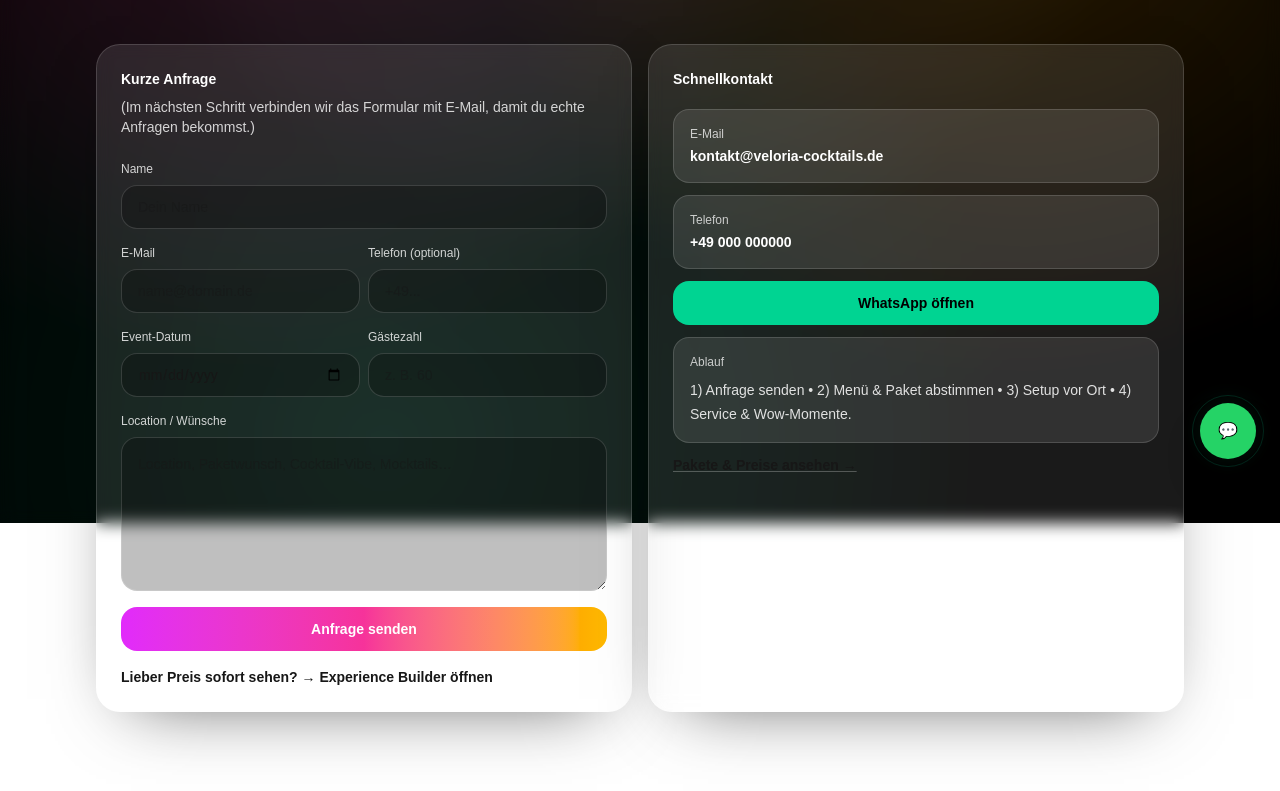
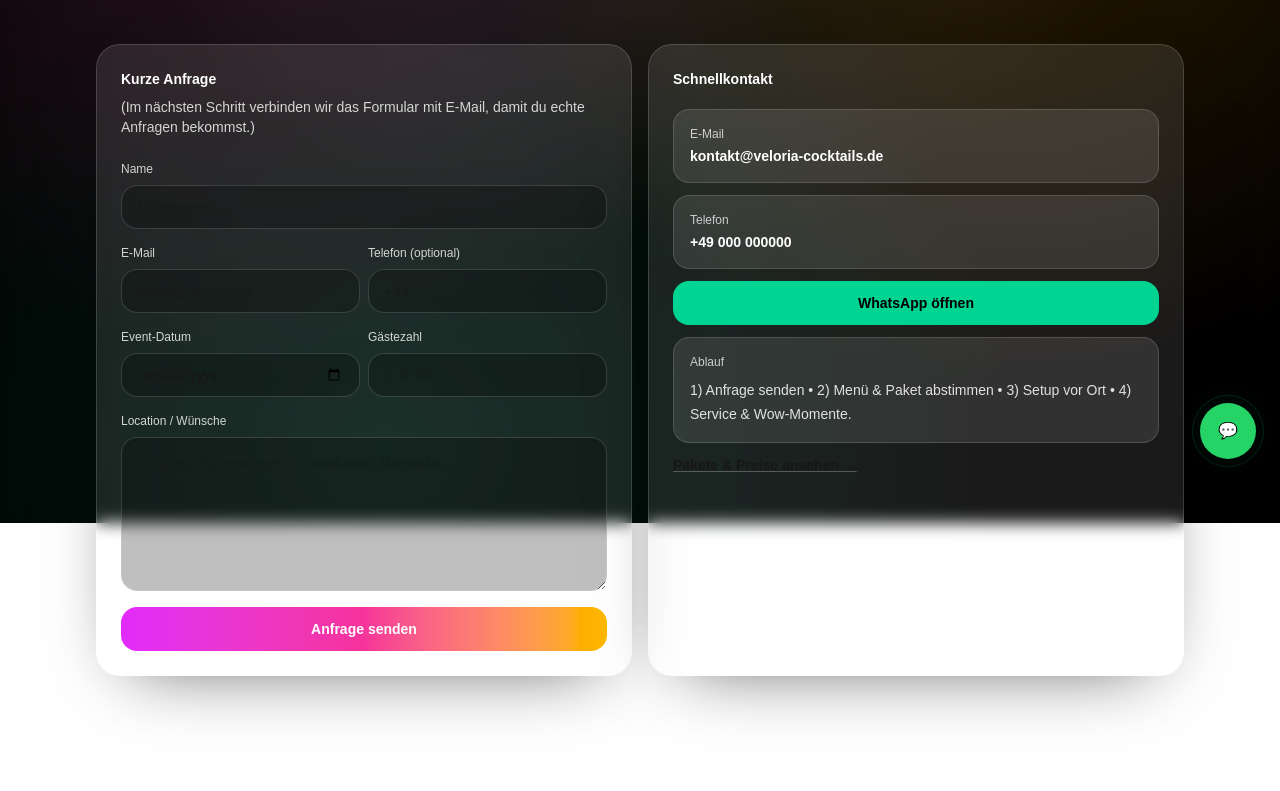
Before and after one commit to banarudaniel71-maker/veloria-premium, a Next.js app: page /kontakt in a window 1280 px wide. Shown: the part 277-1068 px from the top of the page. Built offline with nearby package versions, Linux system fonts and the light colour scheme.

Commit message:
fix build: wrap useSearchParams in Suspense on kontakt

```diff
--- a/app/kontakt/page.tsx
+++ b/app/kontakt/page.tsx
@@ -1,13 +1,13 @@
-// file: app/kontakt/page.tsx
 "use client";
 
 import Link from "next/link";
 import { motion } from "framer-motion";
+import { Suspense, useMemo, useState } from "react";
 import { useSearchParams } from "next/navigation";
 
 const brand = {
-  phone: "+49 000 000000",
-  email: "kontakt@veloria-cocktails.de",
+  phone: "+49 000 000000", // schimbăm după
+  email: "kontakt@veloria-cocktails.de", // schimbăm după
   whatsapp:
     "https://wa.me/490000000000?text=Hallo%20Veloria%20Cocktails!%20Ich%20m%C3%B6chte%20ein%20Angebot%20anfragen.",
 };
@@ -24,33 +24,35 @@ function Card({ children }: { children: React.ReactNode }) {
   );
 }
 
-export default function KontaktPage() {
-  const searchParams = useSearchParams();
+/** ✅ Componenta care folosește useSearchParams trebuie să stea în Suspense */
+function KontaktInner() {
+  const sp = useSearchParams();
 
-  const guests = searchParams.get("guests");
-  const hours = searchParams.get("hours");
-  const distanceKm = searchParams.get("distanceKm");
-  const dateType = searchParams.get("dateType");
-  const addons = searchParams.get("addons");
-  const recommended = searchParams.get("recommended");
-  const price = searchParams.get("price");
+  // Query din /experience-builder (prefill)
+  const guests = sp.get("guests") || "";
+  const hours = sp.get("hours") || "";
+  const distanceKm = sp.get("distanceKm") || "";
+  const dateType = sp.get("dateType") || "";
+  const addons = sp.get("addons") || "";
+  const recommended = sp.get("recommended") || "";
+  const price = sp.get("price") || "";
 
-  const hasPrefill = Boolean(guests || hours || addons || price);
+  const prefillMessage = useMemo(() => {
+    const parts: string[] = [];
+    if (guests) parts.push(`Gäste: ${guests}`);
+    if (hours) parts.push(`Dauer: ${hours}h`);
+    if (distanceKm) parts.push(`Entfernung: ${distanceKm}km`);
+    if (dateType) parts.push(`Datum-Typ: ${dateType}`);
+    if (addons) parts.push(`Add-ons: ${addons}`);
+    if (recommended) parts.push(`Empfehlung: ${recommended}`);
+    if (price) parts.push(`Preis (Schätzung): ${price}€`);
 
-  const prefilledMessage = hasPrefill
-    ? `📊 Anfrage über Experience Builder
+    return parts.length
+      ? `Hallo Veloria,\n\nich möchte ein Angebot anfragen.\n\n${parts.join(" • ")}\n\nWünsche / Location:\n`
+      : "";
+  }, [guests, hours, distanceKm, dateType, addons, recommended, price]);
 
-Empfohlenes Paket: ${recommended ?? "-"}
-Geschätzter Preis: ${price ? `${price} €` : "-"}
-
-Gäste: ${guests ?? "-"}
-Dauer: ${hours ? `${hours} Stunden` : "-"}
-Entfernung: ${distanceKm ? `${distanceKm} km` : "-"}
-Tag: ${dateType ?? "-"}
-Add-ons: ${addons ? addons.replaceAll(",", ", ") : "-"}
-
-Bitte Termin prüfen und Details bestätigen.`
-    : "";
+  const [message, setMessage] = useState(prefillMessage);
 
   return (
     <main className="py-14 sm:py-16">
@@ -61,12 +63,6 @@ Bitte Termin prüfen und Details bestätigen.`
           <p className="mt-4 text-sm sm:text-base text-white/85 leading-7 max-w-2xl">
             Schreib uns Datum, Gästezahl und Location – wir senden dir ein klares Angebot inkl. Menü-Vorschlag.
           </p>
-
-          {hasPrefill ? (
-            <div className="mt-5 inline-flex items-center gap-2 rounded-full bg-emerald-400 px-4 py-2 text-xs font-black text-black">
-              ✅ Details aus dem Experience Builder übernommen
-            </div>
-          ) : null}
         </motion.div>
 
         <div className="mt-10 grid gap-4 lg:grid-cols-2">
@@ -127,7 +123,7 @@ Bitte Termin prüfen und Details bestätigen.`
                   <input
                     type="number"
                     min={1}
-                    defaultValue={guests ? Number(guests) : undefined}
+                    defaultValue={guests || undefined}
                     className="h-11 rounded-2xl border border-white/15 bg-black/25 px-4 text-sm outline-none focus:ring-2 focus:ring-white/30"
                     placeholder="z. B. 60"
                   />
@@ -138,7 +134,8 @@ Bitte Termin prüfen und Details bestätigen.`
                 <label className="text-xs text-white/80">Location / Wünsche</label>
                 <textarea
                   rows={6}
-                  defaultValue={prefilledMessage}
+                  value={message}
+                  onChange={(e) => setMessage(e.target.value)}
                   className="rounded-2xl border border-white/15 bg-black/25 p-4 text-sm outline-none focus:ring-2 focus:ring-white/30"
                   placeholder="Location, Paketwunsch, Cocktail-Vibe, Mocktails…"
                 />
@@ -150,15 +147,6 @@ Bitte Termin prüfen und Details bestätigen.`
               >
                 Anfrage senden
               </button>
-
-              {!hasPrefill ? (
-                <Link
-                  href="/experience-builder"
-                  className="text-sm font-bold underline decoration-white/25 hover:decoration-white/60"
-                >
-                  Lieber Preis sofort sehen? → Experience Builder öffnen
-                </Link>
-              ) : null}
             </form>
           </Card>
 
@@ -201,3 +189,11 @@ Bitte Termin prüfen und Details bestätigen.`
     </main>
   );
 }
+
+export default function KontaktPage() {
+  return (
+    <Suspense fallback={<div className="py-14 sm:py-16 text-white/70 text-center">Lade Kontaktformular…</div>}>
+      <KontaktInner />
+    </Suspense>
+  );
+}
```
